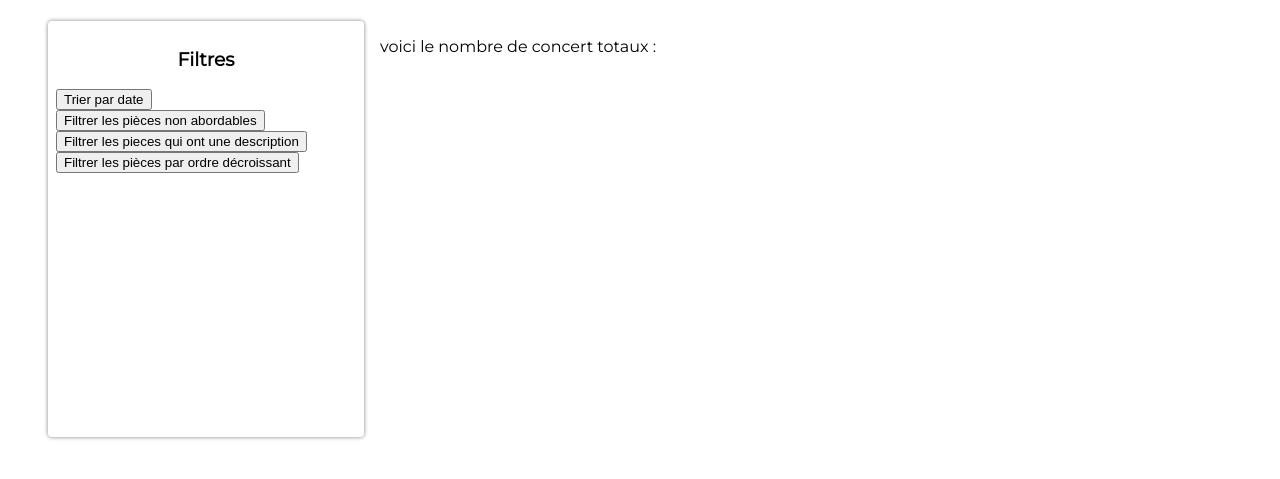
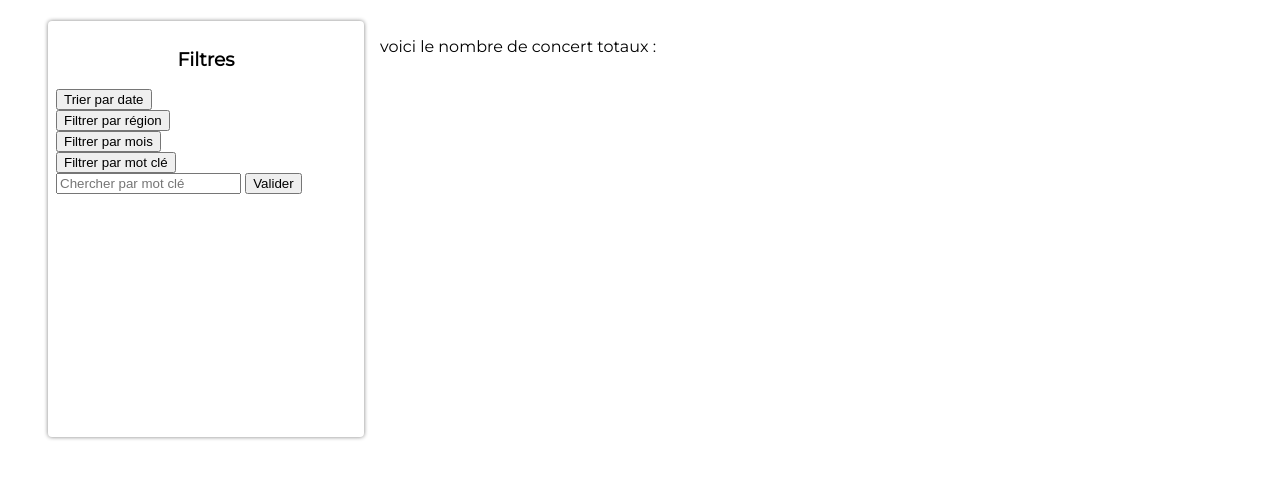
Before and after one commit to Asilex-FR/appliConcert, a plain HTML site: page index.html in a window 1280 px wide. Shown: the part 117-596 px from the top of the page. Drawn offline with Linux system fonts and the light colour scheme; no server answers.

Commit message:
final pas fini

```diff
--- a/evenements.js
+++ b/evenements.js
@@ -75,3 +75,7 @@ boutonFiltrer.addEventListener("click", function () {
   document.querySelector(".fiches").innerHTML = "";
   genererevenements(evenementsFiltrees);
 });*/
+
+
+let inputEcriture = document.getElementById("inputEcriture")
+console.log(inputEcriture)
--- a/index.html
+++ b/index.html
@@ -17,11 +17,16 @@
 				<h3>Filtres</h3>
 				<button class="btn-trier">Trier par date</button>
 				<br>
-				<button class="btn-filtrer">Filtrer les pièces non abordables</button>
+				<button class="btn-filtrer">Filtrer par région</button>
 				<br>
-				<button class="btn-description">Filtrer les pieces qui ont une description</button>
+				<button class="btn-description">Filtrer par mois</button>
 				<br>
-				<button class="btn-trier1">Filtrer les pièces par ordre décroissant</button>
+				<button class="btn-trier1">Filtrer par mot clé</button>
+				<br>
+				<div class="zoneSaisie">
+					<input type="text" id="motCle" name="motCle" placeholder="Chercher par mot clé">
+					<button id="btnValiderMot">Valider</button>
+				</div>
 
 			</section>
 
```
